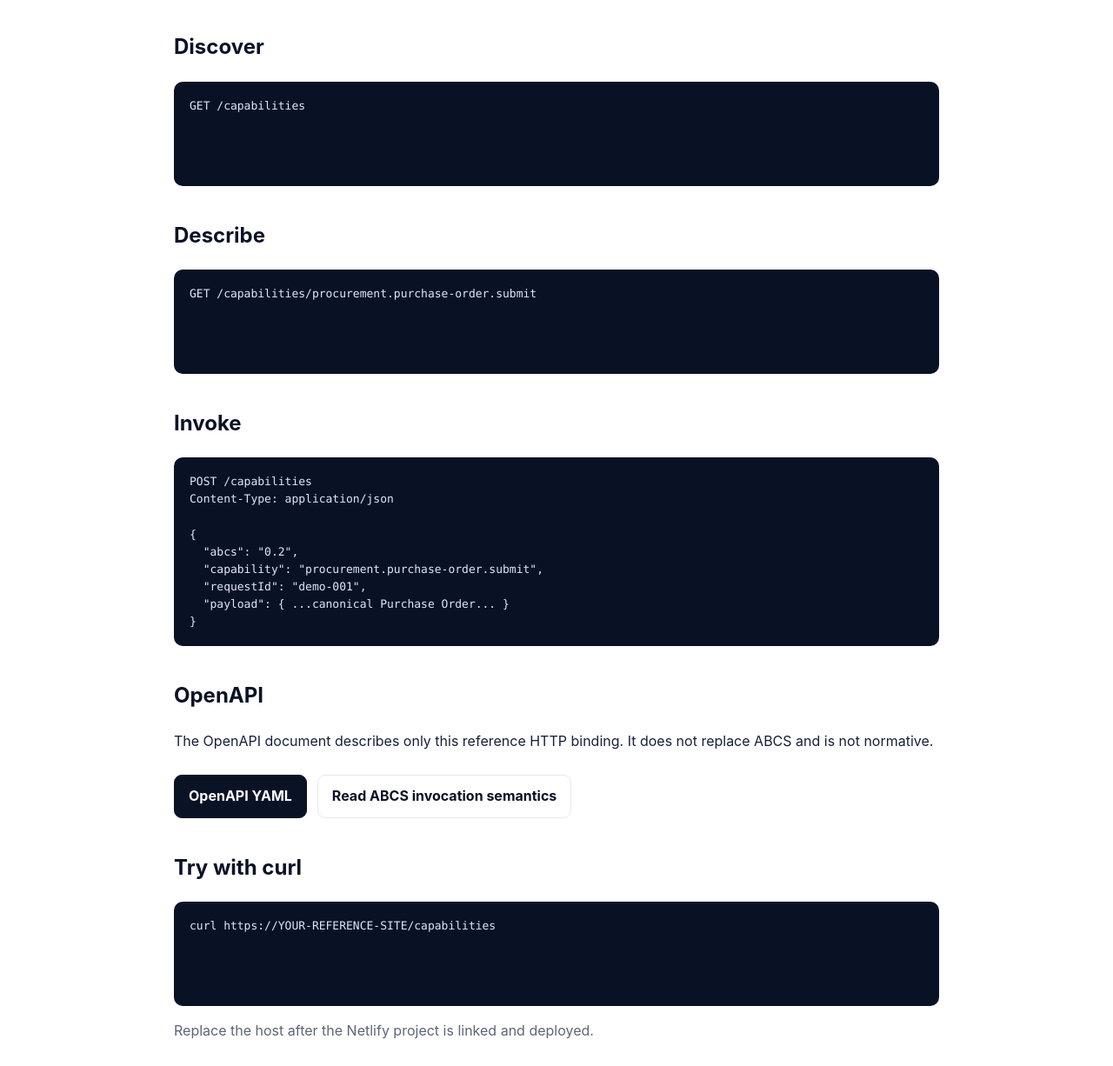
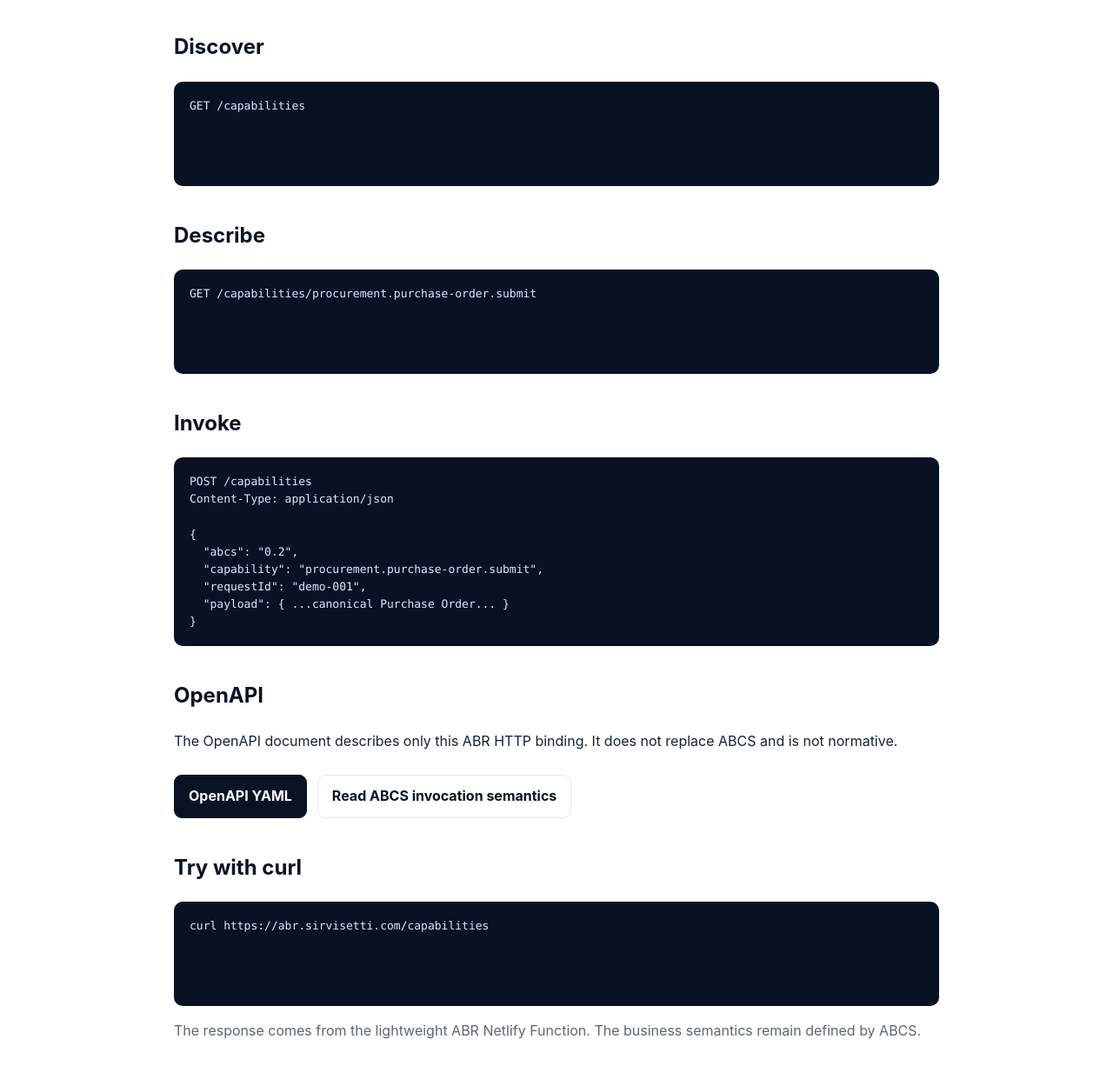
Before and after one commit to sirvisetti/autonomous-business-reference, a plain HTML site: page http.html in a window 1280 px wide. Shown: the part 302-1528 px from the top of the page at 87% size. Drawn offline with Linux system fonts and the light colour scheme.

Commit message:
Use ABR canonical URL in HTTP reference

```diff
--- a/http.html
+++ b/http.html
@@ -1,4 +1,4 @@
-<!doctype html><html lang="en"><head><meta charset="utf-8"><meta name="viewport" content="width=device-width,initial-scale=1"><title>HTTP Binding · Autonomous Business Reference</title><link rel="stylesheet" href="/assets/styles.css"></head><body><header><div class="wrap nav"><a class="brand" href="/"><strong>Sirvisetti</strong><span>ABS Reference</span></a><nav><a href="/playground.html">Playground</a><a class="active" href="/http.html">HTTP Binding</a><a href="https://abs.sirvisetti.com">Standard</a><a href="https://github.com/sirvisetti/autonomous-business-reference">GitHub</a></nav></div></header><main class="section"><div class="wrap prose"><span class="eyebrow">Optional binding</span><h1>Minimal HTTP reference</h1><p>ABCS business semantics are transport-neutral. This project demonstrates one optional HTTP binding so adopters can experiment with a familiar interface without making HTTP normative.</p><h2>Discover</h2><pre class="code">GET /capabilities</pre><h2>Describe</h2><pre class="code">GET /capabilities/procurement.purchase-order.submit</pre><h2>Invoke</h2><pre class="code">POST /capabilities
+<!doctype html><html lang="en"><head><meta charset="utf-8"><meta name="viewport" content="width=device-width,initial-scale=1"><title>HTTP Binding · ABR</title><meta name="description" content="Optional non-normative HTTP binding demonstrated by the Autonomous Business Reference (ABR)."><link rel="canonical" href="https://abr.sirvisetti.com/http.html"><link rel="stylesheet" href="/assets/styles.css"></head><body><header><div class="wrap nav"><a class="brand" href="/"><strong>Sirvisetti</strong><span>ABR</span></a><nav><a href="/playground.html">Playground</a><a class="active" href="/http.html">HTTP Binding</a><a href="https://abs.sirvisetti.com">ABS Standard</a><a href="https://github.com/sirvisetti/autonomous-business-reference">GitHub</a></nav></div></header><main class="section"><div class="wrap prose"><span class="eyebrow">Optional binding</span><h1>Minimal HTTP reference</h1><p>ABCS business semantics are transport-neutral. ABR demonstrates one optional HTTP binding so adopters can experiment with a familiar interface without making HTTP normative.</p><h2>Discover</h2><pre class="code">GET /capabilities</pre><h2>Describe</h2><pre class="code">GET /capabilities/procurement.purchase-order.submit</pre><h2>Invoke</h2><pre class="code">POST /capabilities
 Content-Type: application/json
 
 {
@@ -6,4 +6,4 @@ Content-Type: application/json
   "capability": "procurement.purchase-order.submit",
   "requestId": "demo-001",
   "payload": { ...canonical Purchase Order... }
-}</pre><h2>OpenAPI</h2><p>The OpenAPI document describes only this reference HTTP binding. It does not replace ABCS and is not normative.</p><div class="actions"><a class="btn primary" href="/openapi/abcs-reference.openapi.yaml">OpenAPI YAML</a><a class="btn" href="https://abs.sirvisetti.com/capability-service.html">Read ABCS invocation semantics</a></div><h2>Try with curl</h2><pre class="code">curl https://YOUR-REFERENCE-SITE/capabilities</pre><p class="muted">Replace the host after the Netlify project is linked and deployed.</p></div></main></body></html>
+}</pre><h2>OpenAPI</h2><p>The OpenAPI document describes only this ABR HTTP binding. It does not replace ABCS and is not normative.</p><div class="actions"><a class="btn primary" href="/openapi/abcs-reference.openapi.yaml">OpenAPI YAML</a><a class="btn" href="https://abs.sirvisetti.com/capability-service.html">Read ABCS invocation semantics</a></div><h2>Try with curl</h2><pre class="code">curl https://abr.sirvisetti.com/capabilities</pre><p class="muted">The response comes from the lightweight ABR Netlify Function. The business semantics remain defined by ABCS.</p></div></main></body></html>
```
